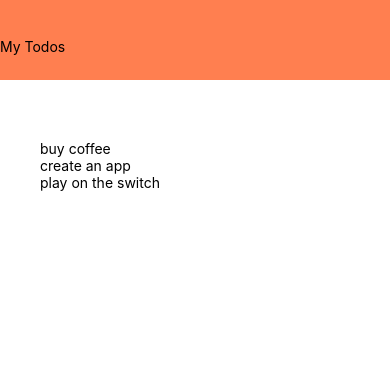
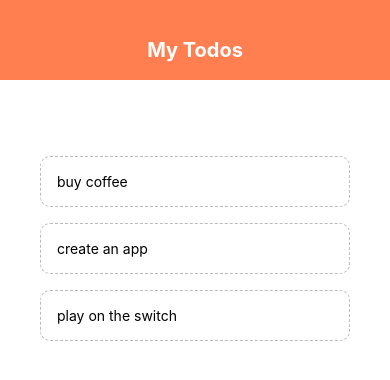
Before and after one commit to ColdBlood237/ninja-todolist, a React Native app: screen / in a window 390 px wide. Shown: the top 380 px of the page. Built offline with nearby package versions, Linux system fonts and the light colour scheme.

Commit message:
Implement function to delete items

```diff
--- a/App.js
+++ b/App.js
@@ -2,6 +2,7 @@
 import { StatusBar } from "expo-status-bar";
 import { FlatList, StyleSheet, Text, View } from "react-native";
 import Header from "./components/Header";
+import TodoItem from "./components/TodoItem";
 
 export default function App() {
   const [todos, setTodos] = useState([
@@ -9,6 +10,10 @@
     { text: "create an app", key: "2" },
     { text: "play on the switch", key: "3" },
   ]);
+
+  const pressHandler = (key) => {
+    setTodos((prevTodos) => prevTodos.filter((todo) => todo.key !== key));
+  };
 
   return (
     <View style={styles.container}>
@@ -18,7 +23,9 @@
         <View style={styles.list}>
           <FlatList
             data={todos}
-            renderItem={({ item }) => <Text>{item.text}</Text>}
+            renderItem={({ item }) => (
+              <TodoItem item={item} pressHandler={pressHandler} />
+            )}
           />
         </View>
       </View>
--- a/components/Header.js
+++ b/components/Header.js
@@ -5,8 +5,6 @@
   return (
     <View style={styles.header}>
       <Text style={styles.title}>My Todos</Text>
-
-      <StatusBar style="auto" />
     </View>
   );
 }
@@ -17,4 +15,10 @@
     paddingTop: 38,
     backgroundColor: "coral",
   },
+  title: {
+    textAlign: "center",
+    color: "#fff",
+    fontSize: 20,
+    fontWeight: "bold",
+  },
 });
--- /dev/null
+++ b/components/TodoItem.js
@@ -0,0 +1,22 @@
+import { StatusBar } from "expo-status-bar";
+import { StyleSheet, Text, TouchableOpacity } from "react-native";
+
+export default function TodoItem({ item, pressHandler }) {
+  return (
+    <TouchableOpacity onPress={() => pressHandler(item.key)}>
+      <Text style={styles.item}>{item.text}</Text>
+    </TouchableOpacity>
+  );
+}
+
+const styles = StyleSheet.create({
+  item: {
+    padding: 16,
+    marginTop: 16,
+    borderColor: "#bbb",
+    borderWidth: 1,
+    borderStyle: "dashed",
+    borderRadius: 1,
+    borderRadius: 10,
+  },
+});
```
